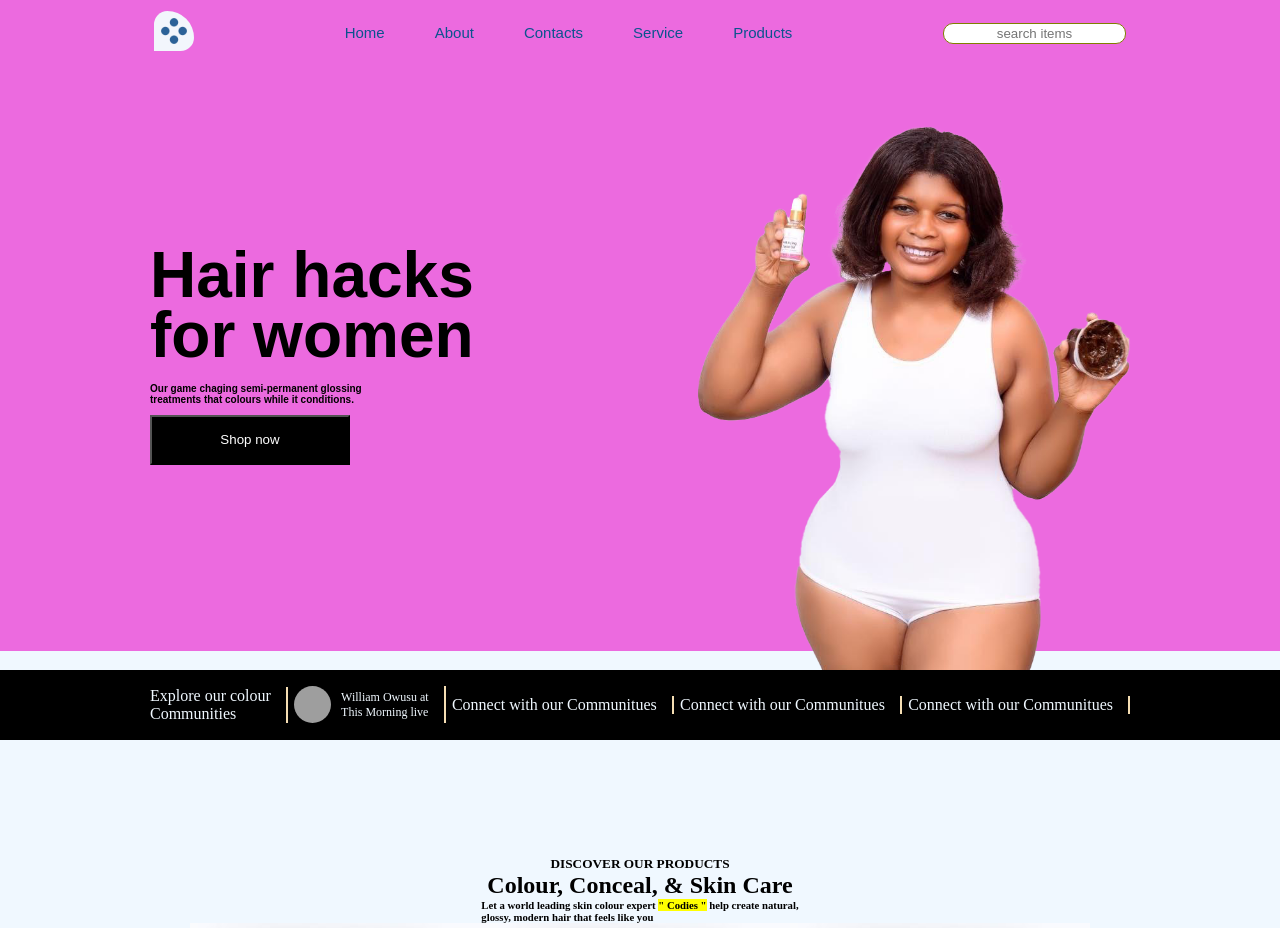
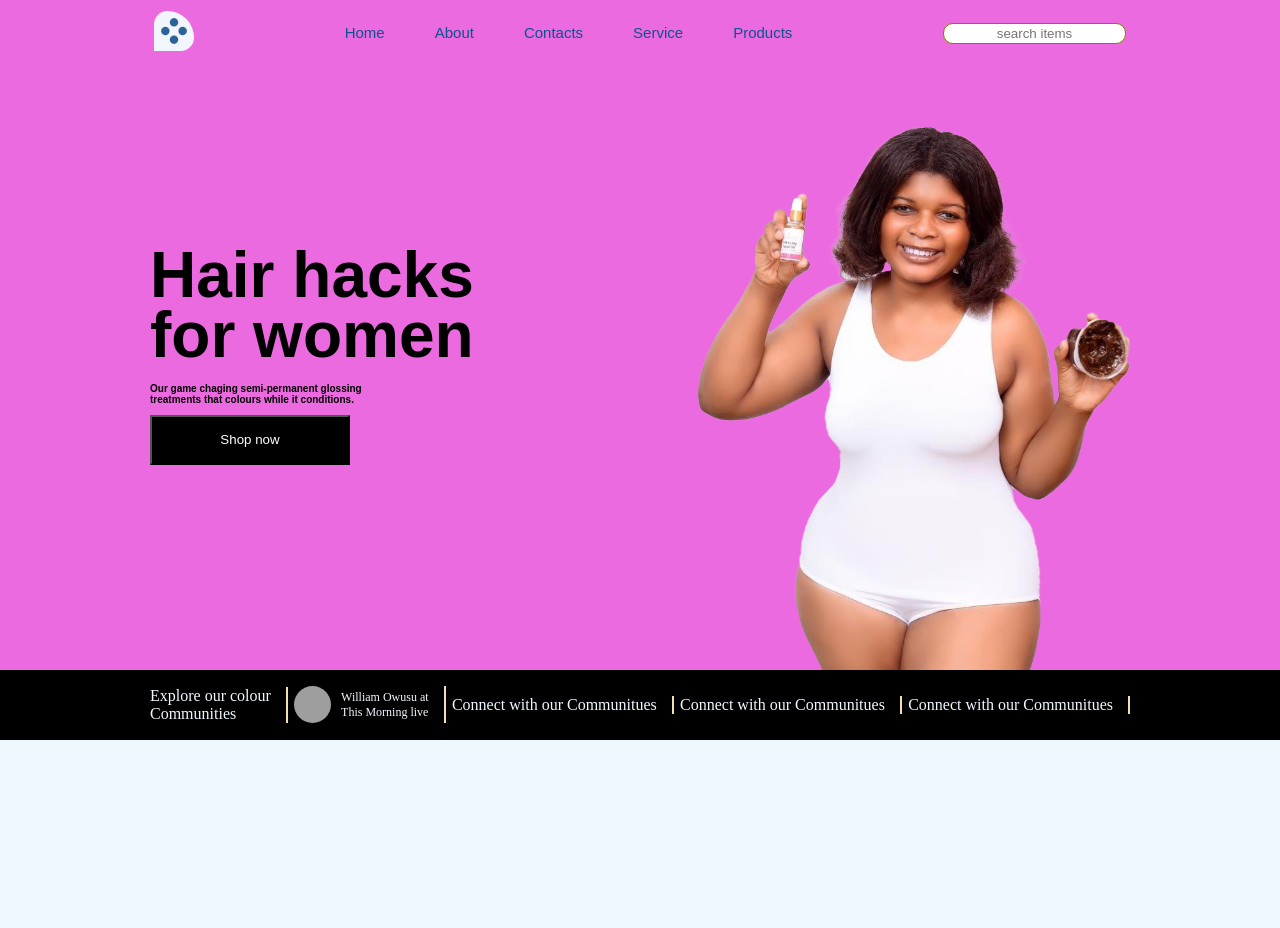
Before and after one commit to Saniflex-1/ReactJs, a React (Create React App) app: page / in a window 1280 px wide. Shown: the top 928 px of the page. Built offline with nearby package versions, Linux system fonts and the light colour scheme; grey boxes are pictures that could not be loaded.

Commit message:
Update index.css

```diff
--- a/src/index.css
+++ b/src/index.css
@@ -159,4 +159,18 @@ body {
   justify-content: center;
   flex-direction: column;
   align-items: center;
+  margin-top: 89px;
 }
+
+.home-ceal h5 {
+  font-size: 12px;
+  font-weight: 400;
+  margin-bottom: 10px;
+  color: rgb(81, 40, 40);
+}
+
+.home-ceal h2 {
+  font-size: 2.5rem;
+  font-family: "poppins", sans-serif;
+  margin-bottom: 10px;
+}
```
